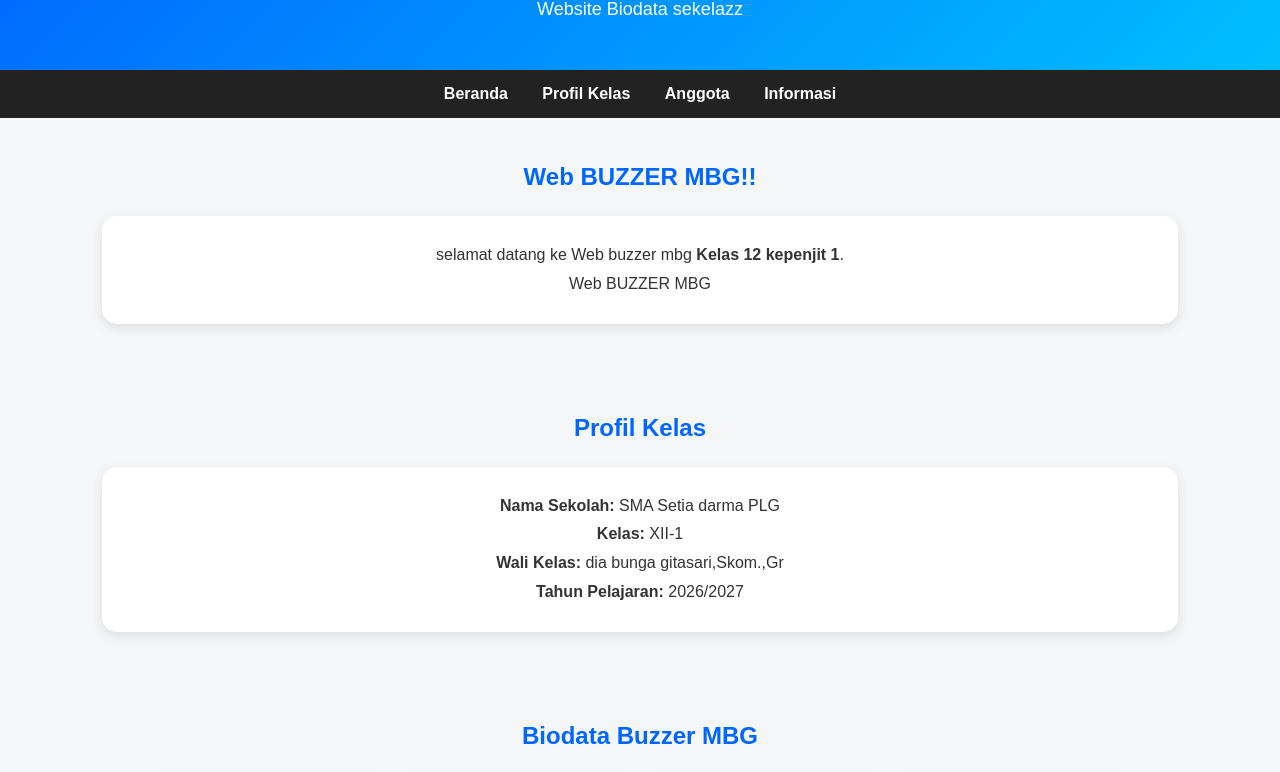
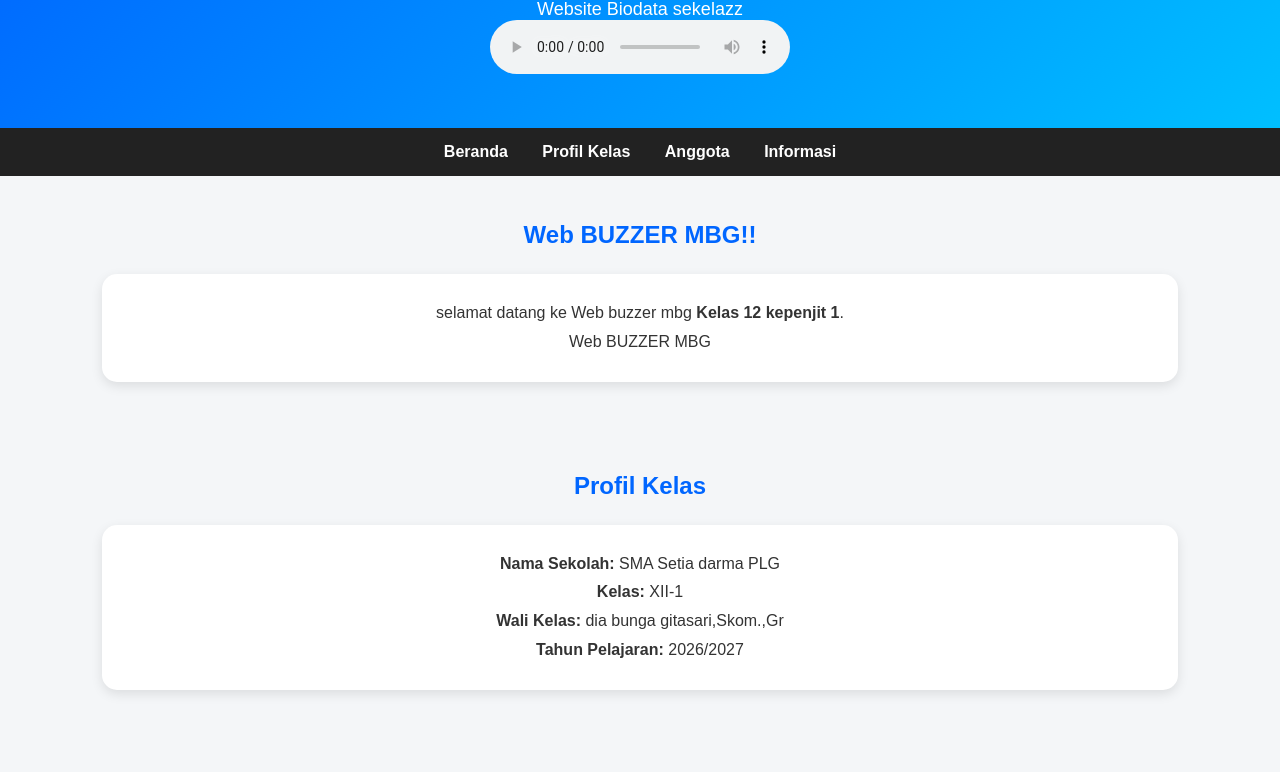
Before and after one commit to Fareliakovaska/Ahmad-Rendhi-pratama, a plain HTML site: page index.html in a window 1280 px wide. Shown: the part 105-877 px from the top of the page. Drawn offline with Linux system fonts and the light colour scheme.

Commit message:
Add audio controls to index.html
Added an audio element for background music.

```diff
--- a/index.html
+++ b/index.html
@@ -152,6 +152,12 @@
     <header>
         <h1>📚 Kelas 12 kepenjit 1</h1>
         <p>Website Biodata sekelazz</p>
+
+        <audio controls loop>
+    <source src="DJ%20TABRAK-TABRAK%20MASUK%20(Oke%20Gas%202)%20-%20Richard%20Jersey%20(Official%20Music%20Video)(MP3_70K)_1.mp3" type="audio/mpeg">
+    Browser kamu tidak mendukung audio.
+        </audio>
+
     </header>
 
     <!-- MENU -->
```
